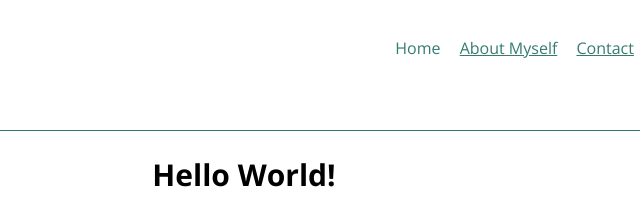
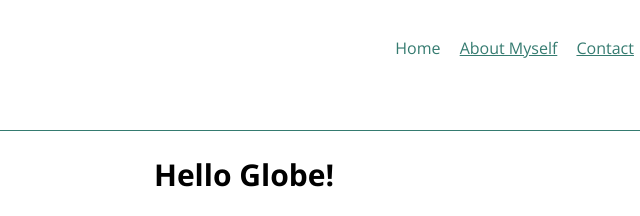
Before and after one commit to dmusser14/portfolio-website, a plain HTML site: page index.html in a window 1280 px wide. Shown: the top 216 px of the page, 541-1181 px from the left. Drawn offline with nearby package versions, Linux system fonts and the light colour scheme.

Commit message:
updated index pages profile heading

```diff
--- a/index.html
+++ b/index.html
@@ -34,7 +34,7 @@
     </header>
     <main class="profile">
         <img src="img/Doug_Portrait.jpg" class="profile_portrait" alt="Doug Musser Portrait">
-        <h1 class="profile_heading">Hello World!</h1>
+        <h1 class="profile_heading">Hello Globe!</h1>
         <p> My name is Doug Musser. I am a <span>web</span> developer from the United States of America.</p>
         <a href="#">Check out some of my code</a>
         <br>
```
